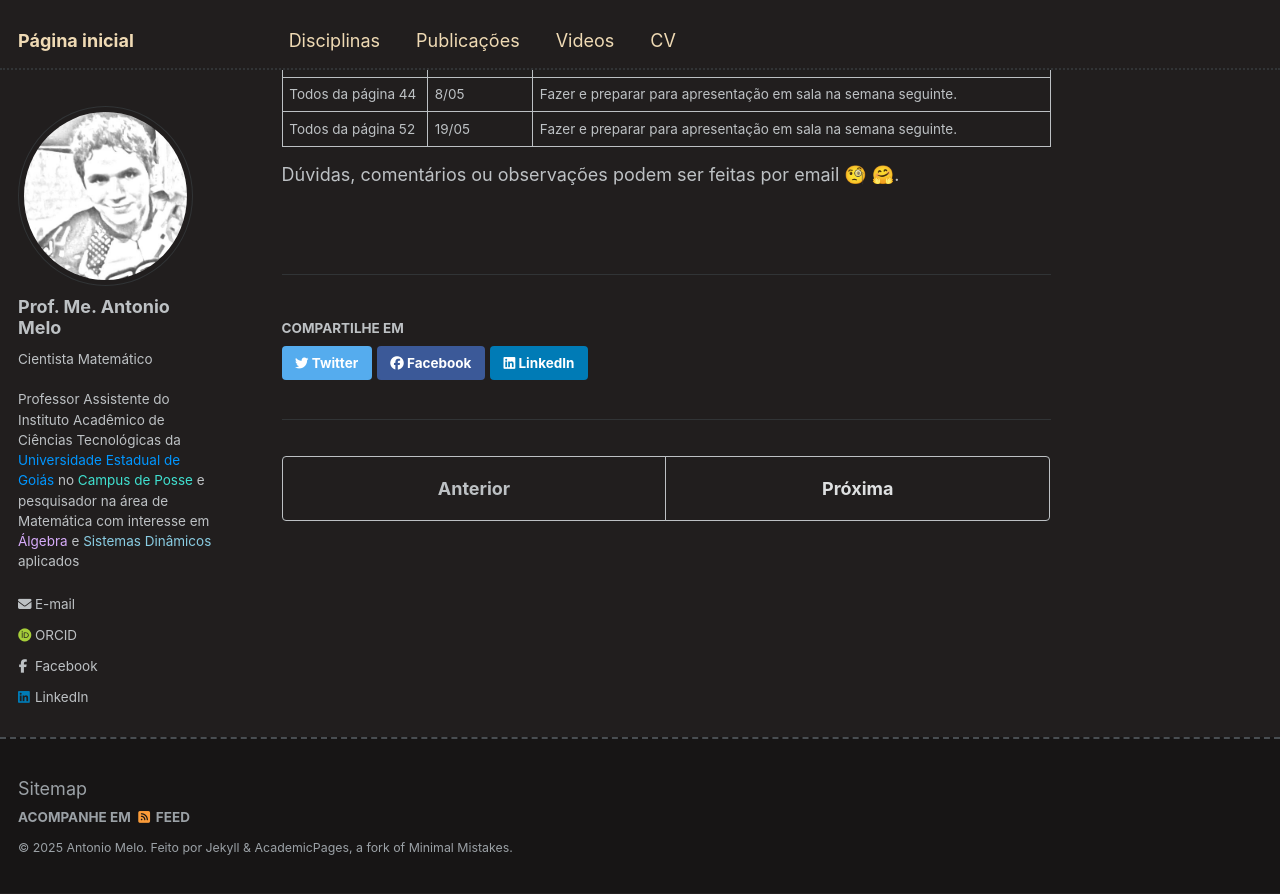
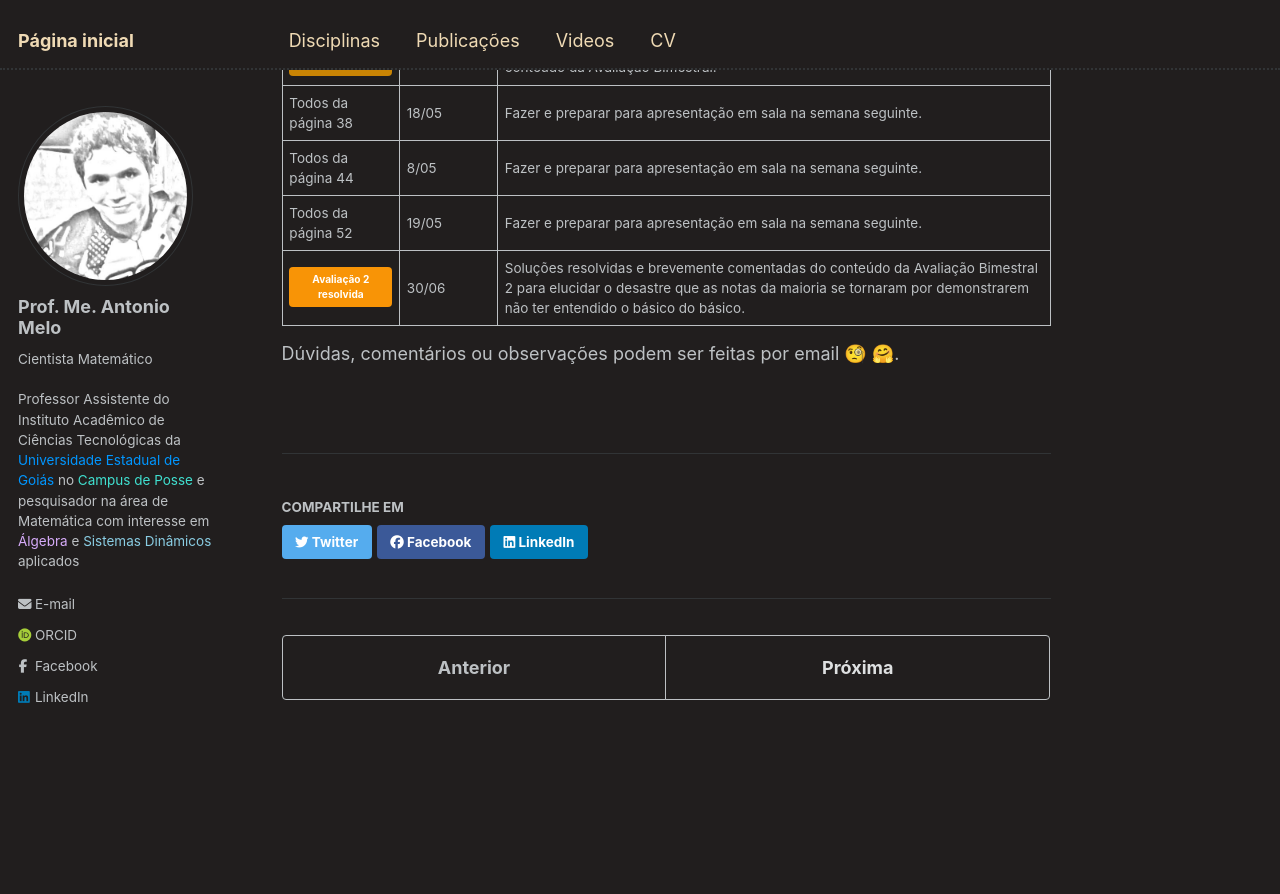
Before and after one commit to antmelo/antmelo.github.io, a Jekyll site: the page built from _teaching/2025-1-fundamentos.md, in a window 1280 px wide and 900 px high, scrolled down 2167 px. Shown: the top 894 px of the window. Built offline with Jekyll 4.4.1, drawn with Linux system fonts in a browser that asks for light colours; some web fonts are replaced.

Commit message:
Update 2025-1-fundamentos.md

```diff
--- a/_teaching/2025-1-fundamentos.md
+++ b/_teaching/2025-1-fundamentos.md
@@ -61,5 +61,9 @@ Além disso, teremos o <u>trabalho sobre GRAFOS</u> que consistirá do seguinte:
 | Todos da página 38 | 18/05   | Fazer e preparar para apresentação em sala na semana seguinte.   |
 | Todos da página 44 | 8/05   | Fazer e preparar para apresentação em sala na semana seguinte.   |
 | Todos da página 52  | 19/05   | Fazer e preparar para apresentação em sala na semana seguinte.   |
+|  [Avaliação 2 resolvida](https://antmelo.github.io/files/ZZ-PFund2P2-25.pdf){: .btn .btn--warning}  | 30/06   | Soluções resolvidas e brevemente comentadas do conteúdo da Avaliação Bimestral 2 para elucidar o desastre que as notas da maioria se tornaram por demonstrarem não ter entendido o básico do básico.   |
+
+
+
 
    Dúvidas, comentários ou observações podem ser feitas por email &#129488; &#129303;.
```
